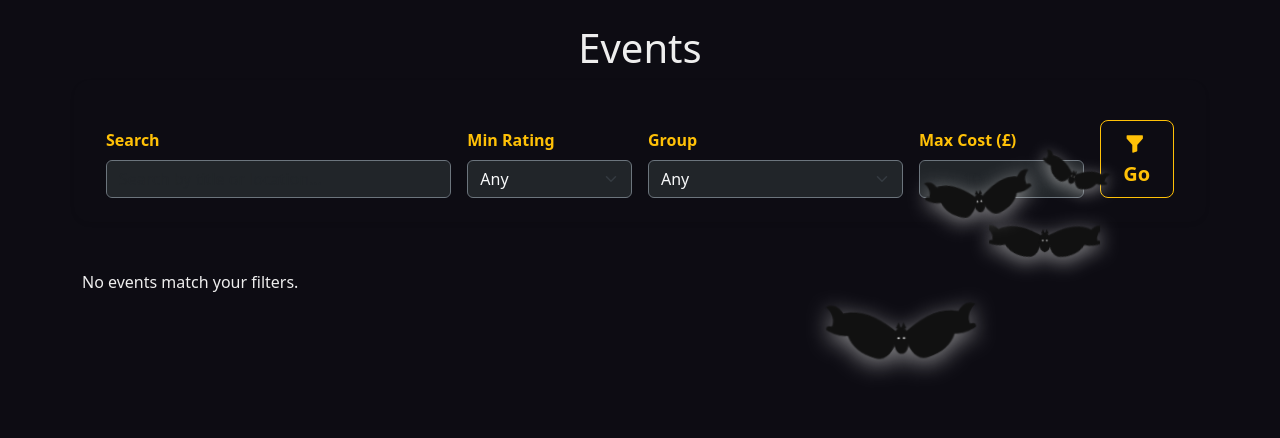
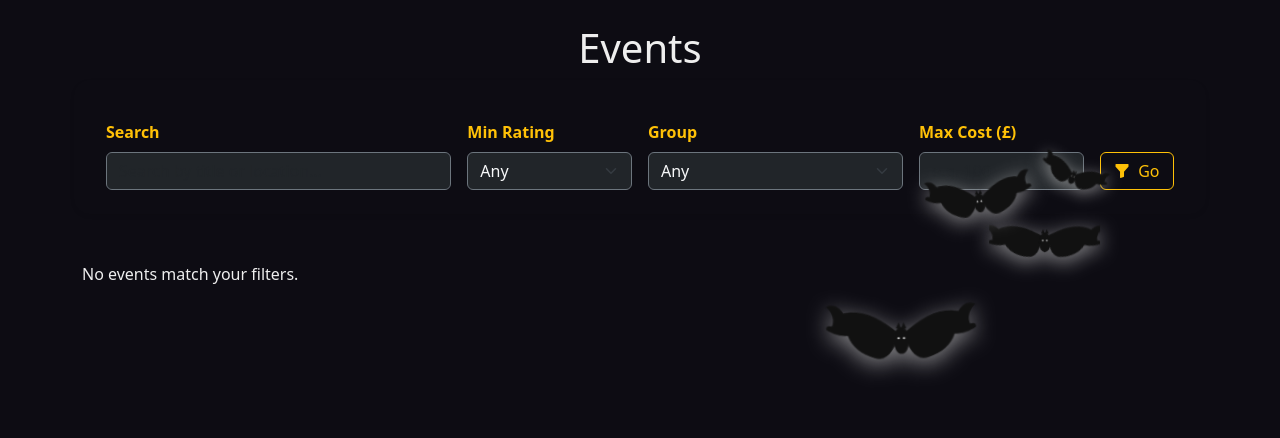
Before and after one commit to petedanielsmith/HalloweenHackathon2025, a Django app: page /events/ in a window 1280 px wide. Shown: the part 56-494 px from the top of the page. Run offline with Django 5.2, Linux system fonts and the light colour scheme; data that the repository does not hold is empty.

Commit message:
Fix wrapping filter button

```diff
--- a/events/templates/events/event_list.html
+++ b/events/templates/events/event_list.html
@@ -63,7 +63,7 @@ Events • Spooky Experiences
 
   <!-- Submit Button -->
   <div class="col-6 col-md-1 d-grid">
-    <button class="btn btn-outline-warning btn-lg fw-semibold" type="submit">
+    <button class="btn btn-outline-warning btn-md text-nowrap" type="submit">
       <i class="bi bi-funnel-fill me-1"></i> Go
     </button>
   </div>
```
